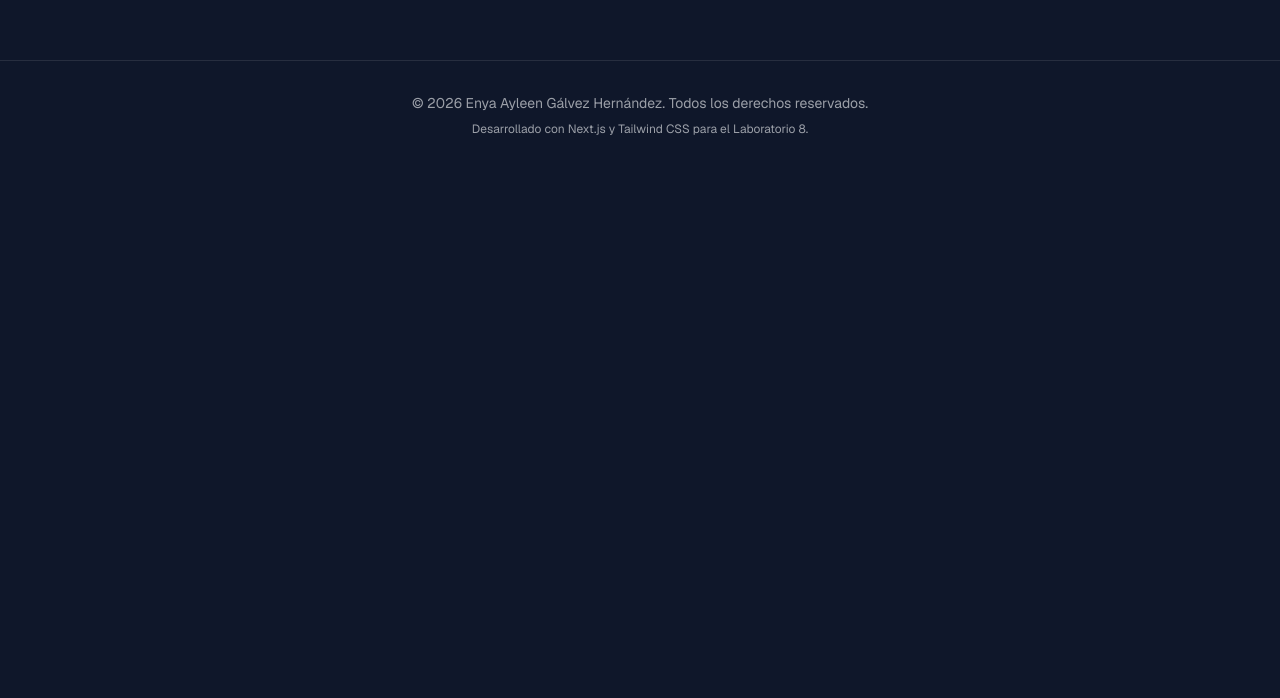
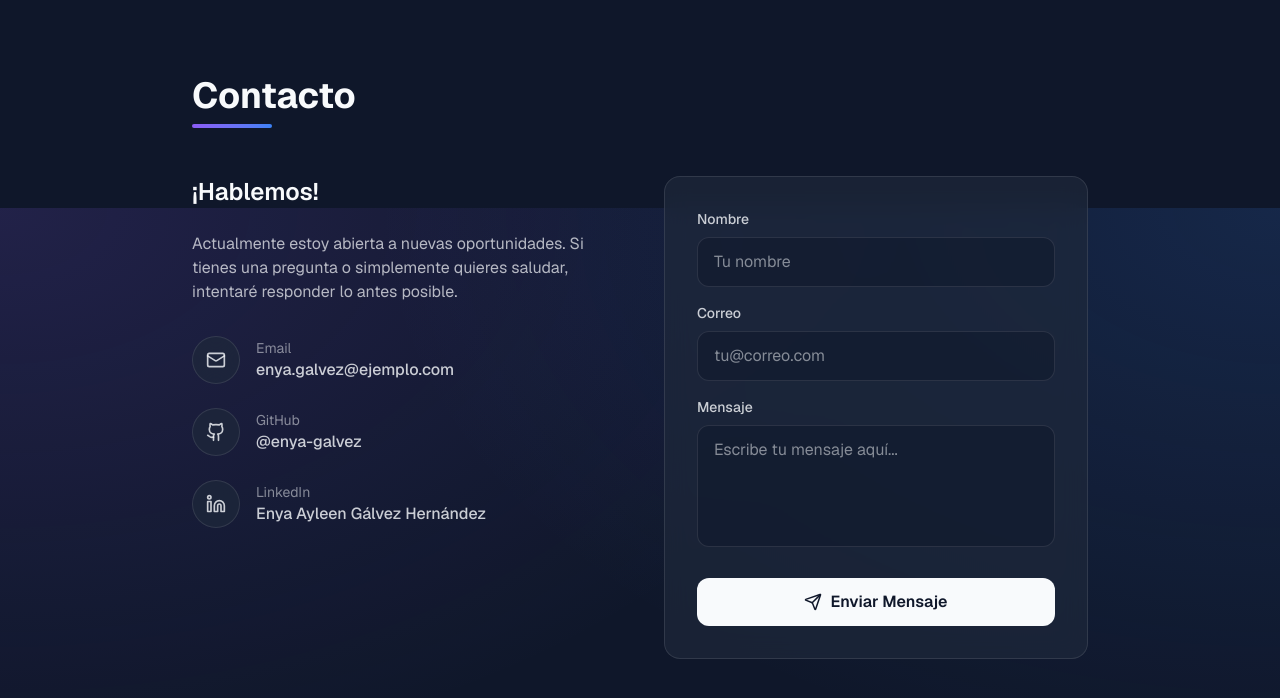
Before and after one commit to EnyaGalvez/lab8-Nextjs, a Next.js app: page / in a window 1280 px wide. Shown: the part 2992-3690 px from the top of the page. Before the commit the page ends 3161 px from the top, so only its background shows below. Built offline with nearby package versions, Linux system fonts and the light colour scheme.

Commit message:
feat: agregar seccion de Contacto con formulario visual y redes

```diff
--- a/src/app/page.tsx
+++ b/src/app/page.tsx
@@ -1,6 +1,7 @@
 import Hero from '@/components/Hero';
 import AboutMe from '@/components/AboutMe';
 import Projects from '@/components/Projects';
+import Contact from '@/components/Contact';
 
 export default function Home() {
   return (
@@ -8,6 +9,7 @@ export default function Home() {
       <Hero />
       <AboutMe />
       <Projects />
+      <Contact />
     </div>
   );
 }
--- /dev/null
+++ b/src/components/Contact.tsx
@@ -0,0 +1,116 @@
+'use client';
+import React from 'react';
+import { motion } from 'framer-motion';
+import { Mail, Github, Linkedin, Send } from 'lucide-react';
+
+export default function Contact() {
+  return (
+    <section id="contacto" className="py-20 px-4 mb-20">
+      <div className="max-w-4xl mx-auto">
+        <motion.div
+          initial={{ opacity: 0, y: 20 }}
+          whileInView={{ opacity: 1, y: 0 }}
+          viewport={{ once: true, margin: '-100px' }}
+          transition={{ duration: 0.5 }}
+        >
+          <h2 className="text-4xl font-bold mb-2">Contacto</h2>
+          <div className="h-1 w-20 bg-gradient-to-r from-accent-primary to-accent-secondary rounded-full mb-12"></div>
+
+          <div className="grid md:grid-cols-2 gap-12">
+            <div>
+              <h3 className="text-2xl font-semibold mb-6">¡Hablemos!</h3>
+              <p className="text-foreground/70 mb-8">
+                Actualmente estoy abierta a nuevas oportunidades. Si tienes una pregunta o simplemente quieres saludar, intentaré responder lo antes posible.
+              </p>
+
+              <div className="space-y-6">
+                <a
+                  href="mailto:enya.galvez@ejemplo.com"
+                  className="flex items-center gap-4 text-foreground/80 hover:text-accent-primary transition-colors"
+                >
+                  <div className="w-12 h-12 rounded-full glass flex items-center justify-center">
+                    <Mail size={20} />
+                  </div>
+                  <div>
+                    <p className="text-sm text-foreground/50">Email</p>
+                    {/* Cambia esto a tu correo real */}
+                    <p className="font-medium">enya.galvez@ejemplo.com</p>
+                  </div>
+                </a>
+
+                <a
+                  href="https://github.com/enya-galvez"
+                  target="_blank"
+                  rel="noopener noreferrer"
+                  className="flex items-center gap-4 text-foreground/80 hover:text-accent-primary transition-colors"
+                >
+                  <div className="w-12 h-12 rounded-full glass flex items-center justify-center">
+                    <Github size={20} />
+                  </div>
+                  <div>
+                    <p className="text-sm text-foreground/50">GitHub</p>
+                    <p className="font-medium">@enya-galvez</p>
+                  </div>
+                </a>
+
+                <a
+                  href="https://linkedin.com/in/enya-galvez"
+                  target="_blank"
+                  rel="noopener noreferrer"
+                  className="flex items-center gap-4 text-foreground/80 hover:text-accent-primary transition-colors"
+                >
+                  <div className="w-12 h-12 rounded-full glass flex items-center justify-center">
+                    <Linkedin size={20} />
+                  </div>
+                  <div>
+                    <p className="text-sm text-foreground/50">LinkedIn</p>
+                    <p className="font-medium">Enya Ayleen Gálvez Hernández</p>
+                  </div>
+                </a>
+              </div>
+            </div>
+
+            <div className="glass p-8 rounded-2xl">
+              <form className="flex flex-col gap-4" onSubmit={(e) => e.preventDefault()}>
+                <div>
+                  <label htmlFor="name" className="block text-sm font-medium mb-2 text-foreground/80">Nombre</label>
+                  <input
+                    type="text"
+                    id="name"
+                    placeholder="Tu nombre"
+                    className="w-full bg-background/50 border border-white/10 rounded-xl px-4 py-3 outline-none focus:border-accent-primary/50 transition-colors"
+                  />
+                </div>
+                <div>
+                  <label htmlFor="email" className="block text-sm font-medium mb-2 text-foreground/80">Correo</label>
+                  <input
+                    type="email"
+                    id="email"
+                    placeholder="tu@correo.com"
+                    className="w-full bg-background/50 border border-white/10 rounded-xl px-4 py-3 outline-none focus:border-accent-primary/50 transition-colors"
+                  />
+                </div>
+                <div>
+                  <label htmlFor="message" className="block text-sm font-medium mb-2 text-foreground/80">Mensaje</label>
+                  <textarea
+                    id="message"
+                    rows={4}
+                    placeholder="Escribe tu mensaje aquí..."
+                    className="w-full bg-background/50 border border-white/10 rounded-xl px-4 py-3 outline-none focus:border-accent-primary/50 transition-colors resize-none"
+                  ></textarea>
+                </div>
+                <button
+                  type="submit"
+                  className="mt-2 w-full bg-foreground text-background font-semibold py-3 rounded-xl hover:bg-foreground/90 transition-colors flex items-center justify-center gap-2"
+                >
+                  <Send size={18} />
+                  Enviar Mensaje
+                </button>
+              </form>
+            </div>
+          </div>
+        </motion.div>
+      </div>
+    </section>
+  );
+}
```
